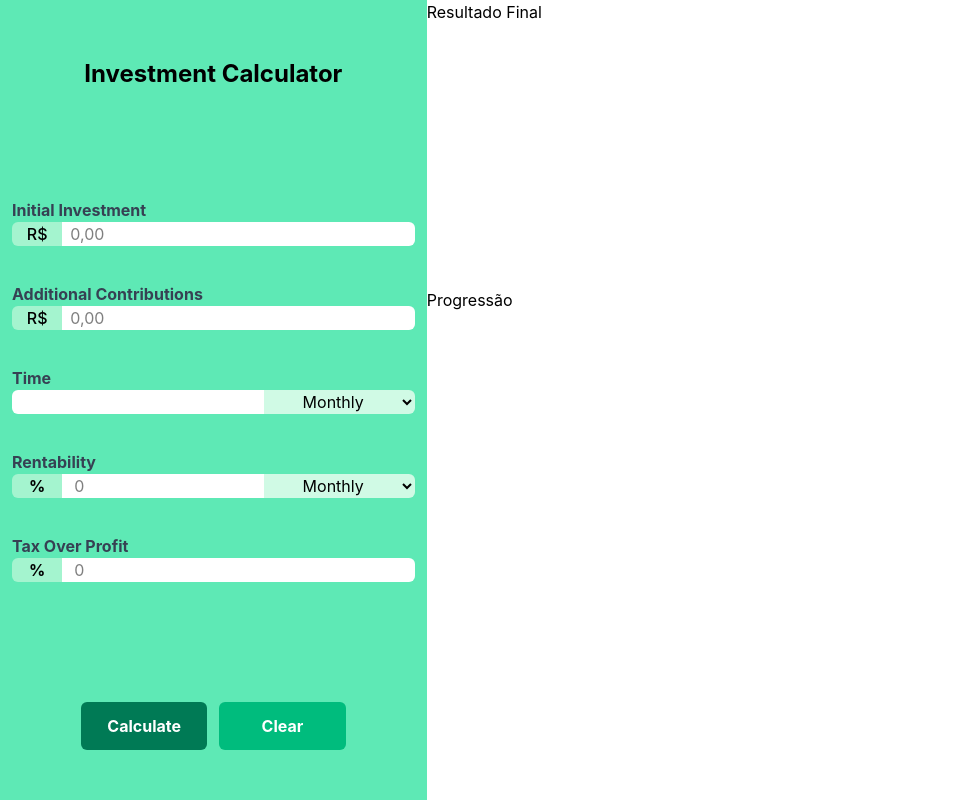
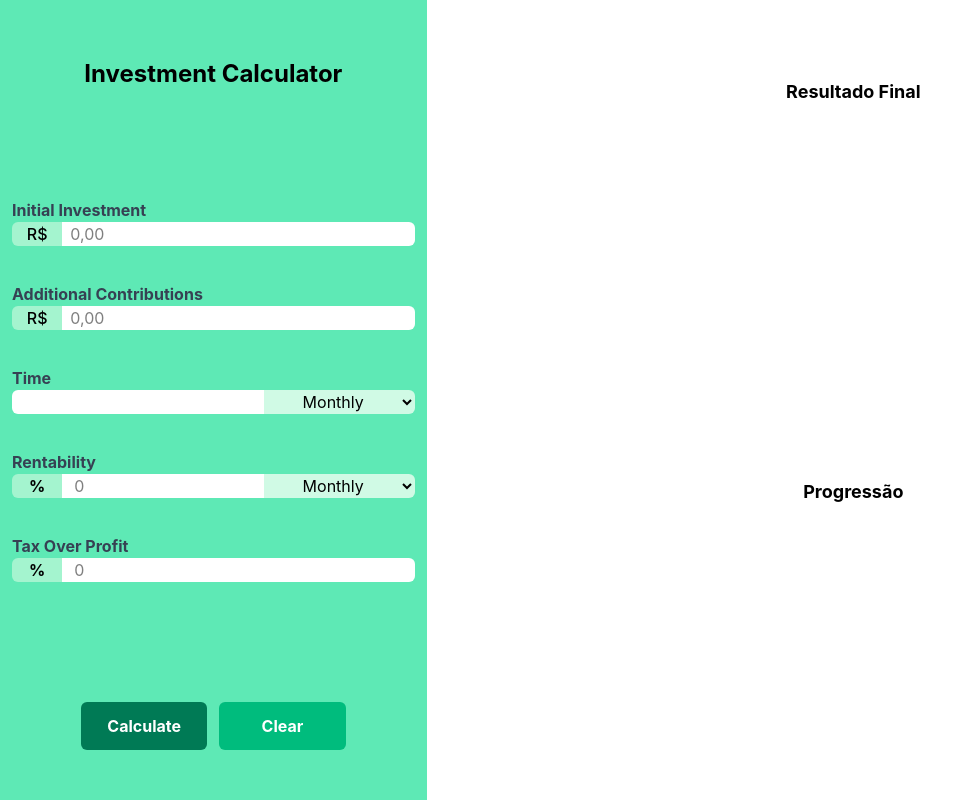
Before and after one commit to brunogmn751/investmentCalculator, a website built with Vite: page index.html in a window 1280 px wide. Shown: the whole page, without its empty margins (0-971 px from the left). Built offline with nearby package versions, Linux system fonts and the light colour scheme.

Commit message:
charts estilizadas

```diff
--- a/index.html
+++ b/index.html
@@ -7,7 +7,7 @@
     <link href="./src/style.css" rel="stylesheet" />
     <script type="module" src="./src/main.js" defer></script>
   </head>
-  <body class="min-h-dvh grid grid-rows-2 grid-cols-3">
+  <body class="min-h-dvh h-dvh grid grid-rows-2 grid-cols-3">
     <aside
       class="row-span-2 bg-emerald-300 flex flex-col justify-around items-center"
     >
@@ -146,15 +146,15 @@
         </button>
       </div>
     </aside>
-    <main class="row-span-2 col-span-2 h-full">
-       <section id="charts-container">
-        <div class="h-[36dvh]">
-          <p>Resultado Final</p>
-          <canvas id="final-money-distribution"></canvas>
+    <main class="row-span-2 col-span-2">
+       <section id="charts-container" class="h-full">
+        <div class="h-5/12 flex flex-col items-center justify-center p-6">
+          <p class="font-bold text-lg ">Resultado Final</p>
+          <canvas id="final-money-distribution" class="max-h-full"></canvas>
         </div>
-        <div class="h-[56dvh]">
-          <p>Progressão</p>
-          <canvas id="progression"></canvas>
+        <div class="h-7/12 flex flex-col items-center justify-center p-6">
+          <p class="font-bold text-lg ">Progressão</p>
+          <canvas id="progression" class="max-h-full"></canvas>
         </div>
        </section>
     </main>
```
